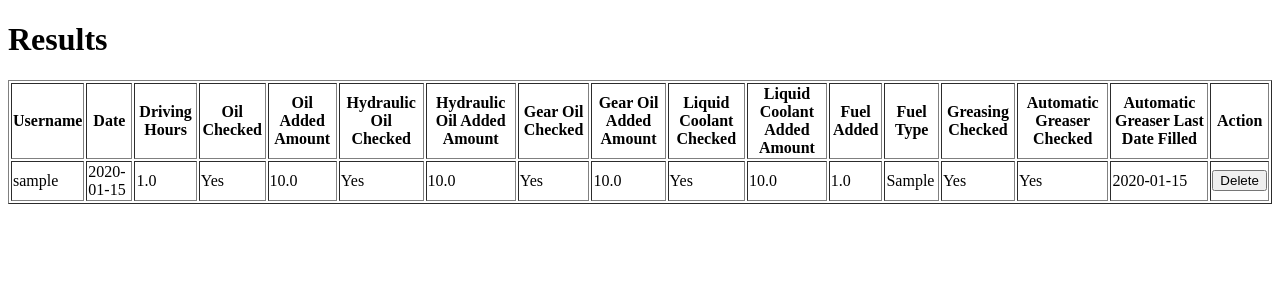
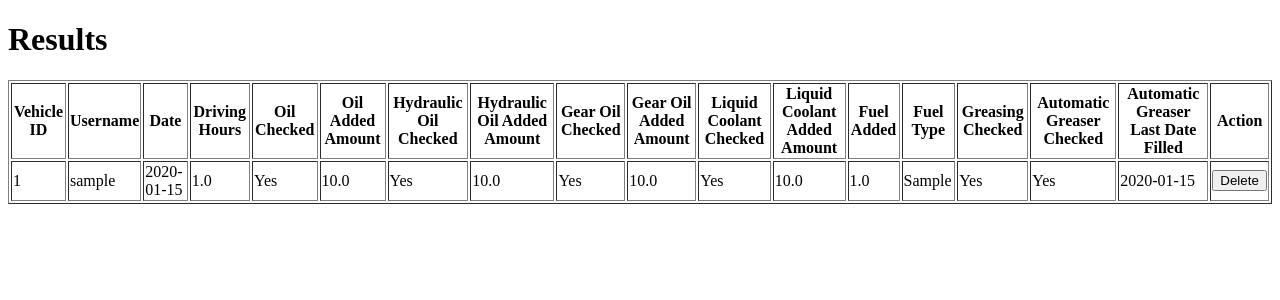
Before and after one commit to Team-OperativeDiary/Equipment-Usage-Diary, a Flask app: page /results in a window 1280 px wide. Shown: the top 300 px of the page. Run offline with Flask 3, Linux system fonts and the light colour scheme; tables that the repository leaves empty hold one stand-in row (values such as "Sample post").

Commit message:
Update results.html

```diff
--- a/app/templates/results.html
+++ b/app/templates/results.html
@@ -10,6 +10,7 @@
     <table border="1">
         <thead>
             <tr>
+                <th>Vehicle ID</th>
                 <th>Username</th>
                 <th>Date</th>
                 <th>Driving Hours</th>
@@ -32,6 +33,7 @@
         <tbody>
             {% for item in maintenance_items %}
             <tr>
+                <td>{{ item.vehicle_id }}</td>
                 <td>{{ item.username }}</td>
                 <td>{{ item.date }}</td>
                 <td>{{ item.driving_hours }}</td>
```
